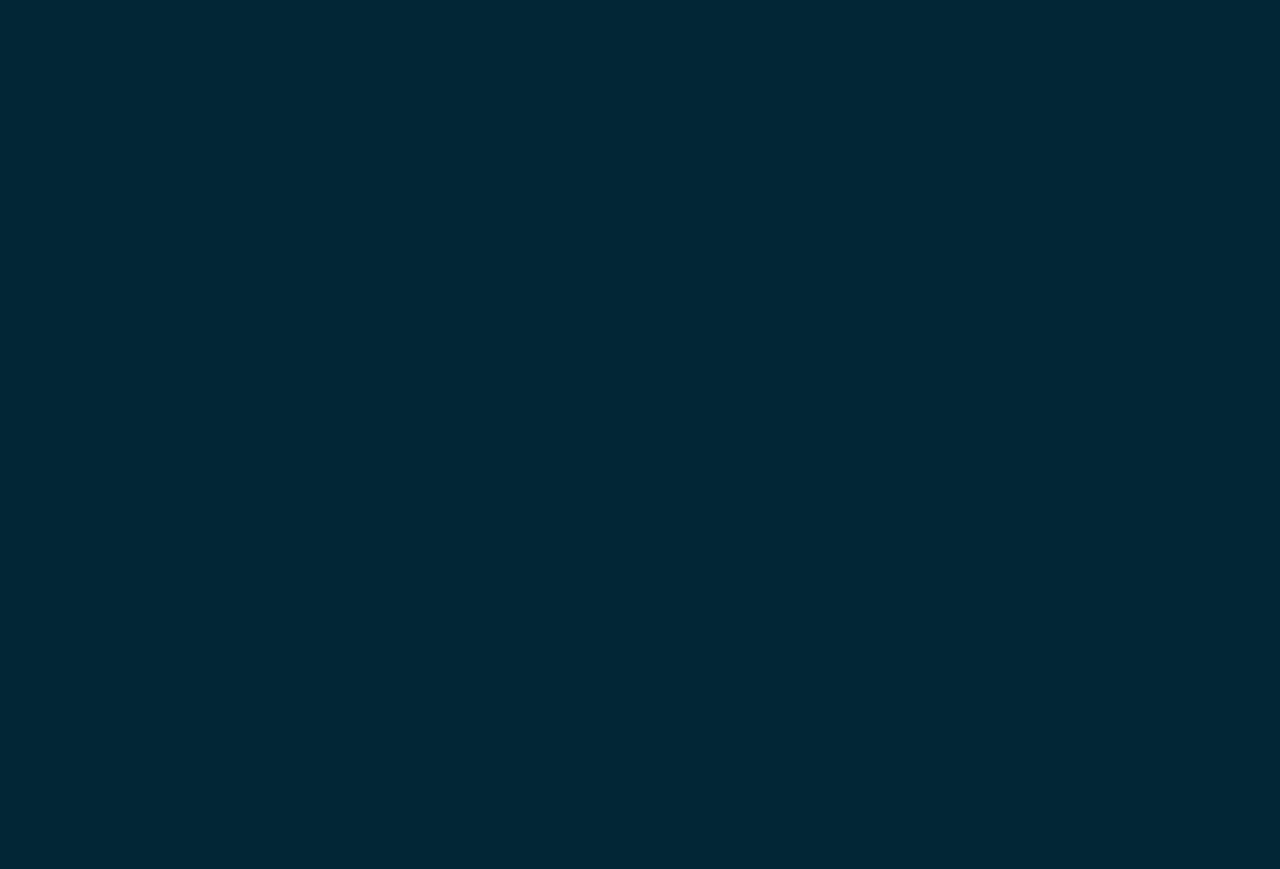
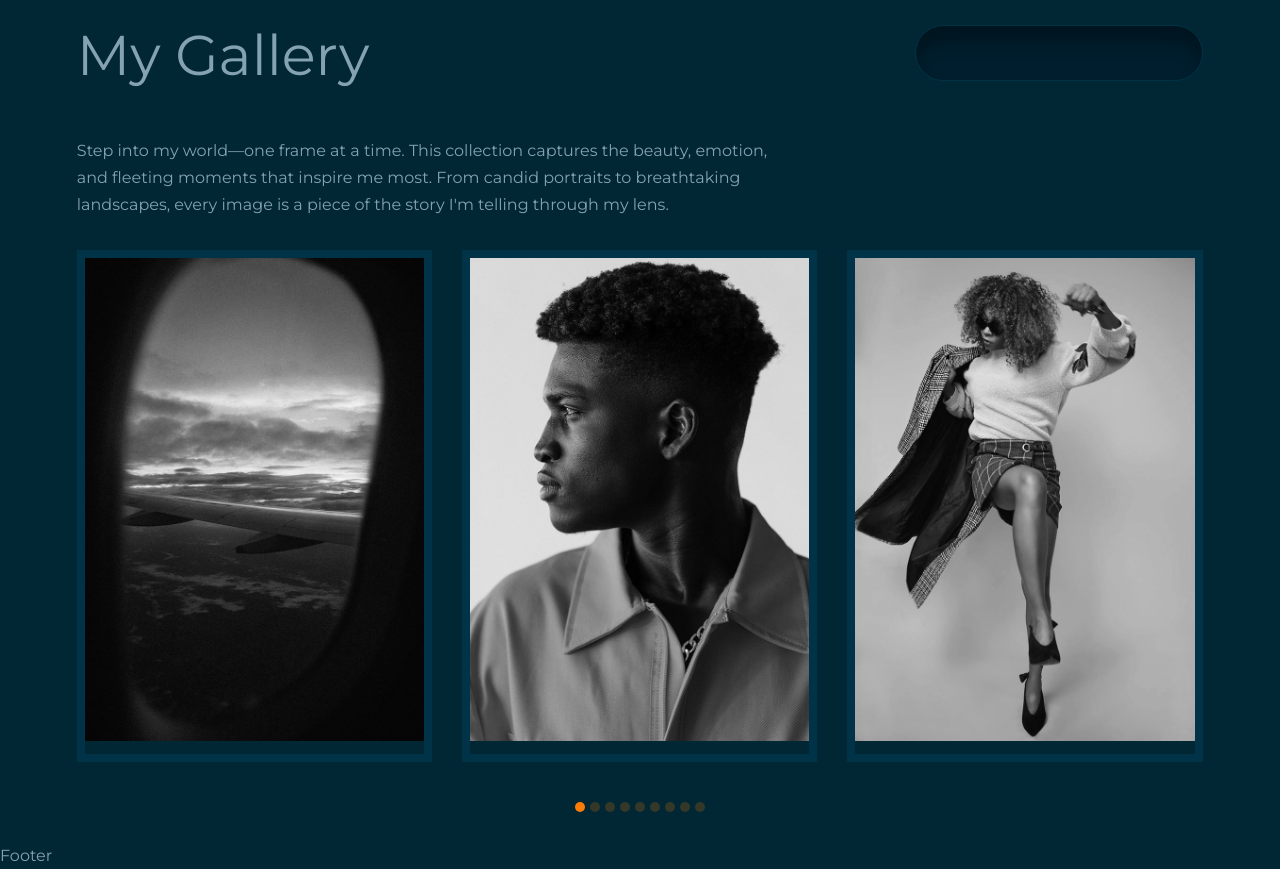
Before and after one commit to Jabweli/fotografi, a Next.js app: page / in a window 1280 px wide. Shown: the part 1760-2629 px from the top of the page. Before the commit the page ends 1620 px from the top, so only its background shows below. Built offline with nearby package versions, Linux system fonts and the light colour scheme.

Commit message:
feat: add gallery section with swiper slides

```diff
--- a/app/globals.css
+++ b/app/globals.css
@@ -100,34 +100,34 @@ h2 {
   position: relative;
 }
 
-.empty{
+.empty {
   width: 18rem;
   height: 3.5rem;
   background: var(--color-bg-2);
   box-shadow: inset 0 1rem 1rem rgba(0, 0, 0, 0.3);
-  border-radius: calc(3.5rem/2);
+  border-radius: calc(3.5rem / 2);
   margin-bottom: 3.5rem;
   border: 1px solid var(--color-bg-4);
 }
 
-.header_frame{
-  box-shadow: 0 0 4rem rgba(0,0,0,0.5);
+.header_frame {
+  box-shadow: 0 0 4rem rgba(0, 0, 0, 0.5);
   transform: rotate(-10deg);
   transform-origin: bottom left;
   transition: var(--transition);
 }
 
-.header_frame:nth-child(2){
+.header_frame:nth-child(2) {
   transform: rotate(20deg);
   top: -2rem;
   left: 2rem;
 }
 
-.header_frames:hover .header_frame{
+.header_frames:hover .header_frame {
   transform: rotate(0deg);
 }
 
-.header_frames:hover .header_frame:nth-child(2){
+.header_frames:hover .header_frame:nth-child(2) {
   top: 0;
   left: 15rem;
 }
@@ -143,8 +143,12 @@ h2 {
   transition: var(--transition);
 }
 
-.header_btn{
-  background: linear-gradient(-30deg, var(--color-primary-variant), var(--color-primary));
+.header_btn {
+  background: linear-gradient(
+    -30deg,
+    var(--color-primary-variant),
+    var(--color-primary)
+  );
   position: absolute;
   right: 6%;
   bottom: -3rem;
@@ -155,3 +159,51 @@ h2 {
   transform: translateY(-1rem);
   color: var(--color-bg-1);
 }
+
+/* swiper */
+.swiper-slide {
+  border: 0.5rem solid var(--color-bg-4);
+  height: fit-content;
+  max-height: 36rem;
+  overflow: hidden;
+  transition: var(--transition);
+}
+
+.swiper-slide:hover {
+  box-shadow: 0 3rem 3rem rgba(0, 0, 0, 0.4);
+}
+
+.swiper-slide img {
+  display: block;
+  width: 100%;
+  height: 100%;
+  object-fit: cover;
+  filter: saturate(0);
+  transition: var(--transition);
+}
+
+.swiper-slide:hover img {
+  filter: saturate(1);
+}
+
+.swiper-pagination {
+  width: 100%;
+  height: 90px;
+  display: flex;
+  align-items: center;
+  justify-content: center;
+  gap: 5px;
+}
+
+.swiper-pagination-bullet {
+  background: var(--color-primary);
+  height: 10px;
+  width: 10px;
+  display: inline-block;
+  border-radius: 50%;
+  opacity: 0.2;
+}
+
+.swiper-pagination-bullet.swiper-pagination-bullet-active {
+  opacity: 1;
+}
--- a/app/page.tsx
+++ b/app/page.tsx
@@ -1,4 +1,5 @@
 import About from "@/components/About";
+import Gallery from "@/components/Gallery";
 import Header from "@/components/Header";
 
 export default function Home() {
@@ -6,6 +7,7 @@ export default function Home() {
     <>
       <Header />
       <About />
+      <Gallery />
     </>
   );
 }
--- a/components/About.tsx
+++ b/components/About.tsx
@@ -20,7 +20,7 @@ const About = () => {
               alt="about diana ayi"
               width={752}
               height={912}
-              priority
+              loading="lazy"
               className="w-fullddd"
             />
           </div>
@@ -30,13 +30,13 @@ const About = () => {
               alt="about diana ayi"
               width={752}
               height={912}
-              priority
+              loading="lazy"
             />
           </div>
         </div>
 
         <div className="ml-16">
-          <div className="empty header__empty"></div>
+          <div className="empty header__empty" />
           <div className="flex flex-col gap-4 text-[15px]">
             <p>
               Hi, I&apos;m Diana Ayi—a visual storyteller with a passion for
--- /dev/null
+++ b/components/Gallery.tsx
@@ -0,0 +1,158 @@
+"use client";
+import React from "react";
+import { Swiper, SwiperSlide } from "swiper/react";
+import "swiper/css";
+import { Pagination } from "swiper/modules";
+import Image from "next/image";
+
+const Gallery = () => {
+  return (
+    <section id="gallery" className="mt-48">
+      <div className="container">
+        <div className="flex justify-between">
+          <h2>My Gallery</h2>
+          <div className="empty header__empty" />
+        </div>
+        <p className="w-180">
+          Step into my world—one frame at a time. This collection captures the
+          beauty, emotion, and fleeting moments that inspire me most. From
+          candid portraits to breathtaking landscapes, every image is a piece of
+          the story I&apos;m telling through my lens.
+        </p>
+
+        <Swiper
+          slidesPerView={1}
+          spaceBetween={30}
+          pagination={{
+            clickable: true,
+          }}
+          modules={[Pagination]}
+          breakpoints={{
+            599: {
+              slidesPerView: 2,
+              spaceBetween: 40,
+            },
+            1023: {
+              slidesPerView: 3,
+              spaceBetween: 30,
+            },
+          }}
+          className="mt-8 2xl:mt-20 h-148 !pb-20"
+        >
+          <SwiperSlide>
+            <article>
+              <Image
+                src="/images/gallery1.jpg"
+                alt="gallery"
+                width={720}
+                height={1024}
+              />
+            </article>
+          </SwiperSlide>
+          <SwiperSlide>
+            <article>
+              <Image
+                src="/images/gallery2.jpg"
+                alt="gallery"
+                width={720}
+                height={1024}
+              />
+            </article>
+          </SwiperSlide>
+          <SwiperSlide>
+            <article>
+              <Image
+                src="/images/gallery3.jpg"
+                alt="gallery"
+                width={720}
+                height={1024}
+              />
+            </article>
+          </SwiperSlide>
+          <SwiperSlide>
+            <article>
+              <Image
+                src="/images/gallery4.jpg"
+                alt="gallery"
+                width={720}
+                height={1024}
+              />
+            </article>
+          </SwiperSlide>
+          <SwiperSlide>
+            <article>
+              <Image
+                src="/images/gallery5.jpg"
+                alt="gallery"
+                width={720}
+                height={1024}
+              />
+            </article>
+          </SwiperSlide>
+          <SwiperSlide>
+            <article>
+              <Image
+                src="/images/gallery6.jpg"
+                alt="gallery"
+                width={720}
+                height={1024}
+              />
+            </article>
+          </SwiperSlide>
+          <SwiperSlide>
+            <article>
+              <Image
+                src="/images/gallery7.jpg"
+                alt="gallery"
+                width={720}
+                height={1024}
+              />
+            </article>
+          </SwiperSlide>
+          <SwiperSlide>
+            <article>
+              <Image
+                src="/images/gallery8.jpg"
+                alt="gallery"
+                width={720}
+                height={1024}
+              />
+            </article>
+          </SwiperSlide>
+          <SwiperSlide>
+            <article>
+              <Image
+                src="/images/gallery9.jpg"
+                alt="gallery"
+                width={720}
+                height={1024}
+              />
+            </article>
+          </SwiperSlide>
+          <SwiperSlide>
+            <article>
+              <Image
+                src="/images/gallery10.jpg"
+                alt="gallery"
+                width={720}
+                height={1024}
+              />
+            </article>
+          </SwiperSlide>
+          <SwiperSlide>
+            <article>
+              <Image
+                src="/images/gallery11.jpg"
+                alt="gallery"
+                width={720}
+                height={1024}
+              />
+            </article>
+          </SwiperSlide>
+        </Swiper>
+      </div>
+    </section>
+  );
+};
+
+export default Gallery;
--- a/components/Header.tsx
+++ b/components/Header.tsx
@@ -6,7 +6,7 @@ import ContactBtn from "./ContactBtn";
 const Header = () => {
   return (
     <>
-      <header className="w-full h-[100vh] relative top-0 overflow-hidden linear-bg-2">
+      <header id="home" className="w-full h-[100vh] relative top-0 overflow-hidden linear-bg-2">
         <div className="container header">
           <div className="group cursor-pointer">
             <div className="w-64 h-88 bg-bg-4 absolute" />
--- a/components/Navbar.tsx
+++ b/components/Navbar.tsx
@@ -38,7 +38,7 @@ const Navbar = () => {
           />
         </Link>
         <div className="flex items-center gap-16">
-          <Link href="#" className="hover:text-primary transition">
+          <Link href="#home" className="hover:text-primary transition">
             Home
           </Link>
           <Link href="#about" className="hover:text-primary transition">
--- a/package.json
+++ b/package.json
@@ -12,7 +12,8 @@
     "next": "15.3.1",
     "react": "^19.0.0",
     "react-dom": "^19.0.0",
-    "react-icons": "^5.5.0"
+    "react-icons": "^5.5.0",
+    "swiper": "^11.2.6"
   },
   "devDependencies": {
     "@eslint/eslintrc": "^3",
```
Also changed, not shown: 1 other file (tests, documents, lock files or other folders).
